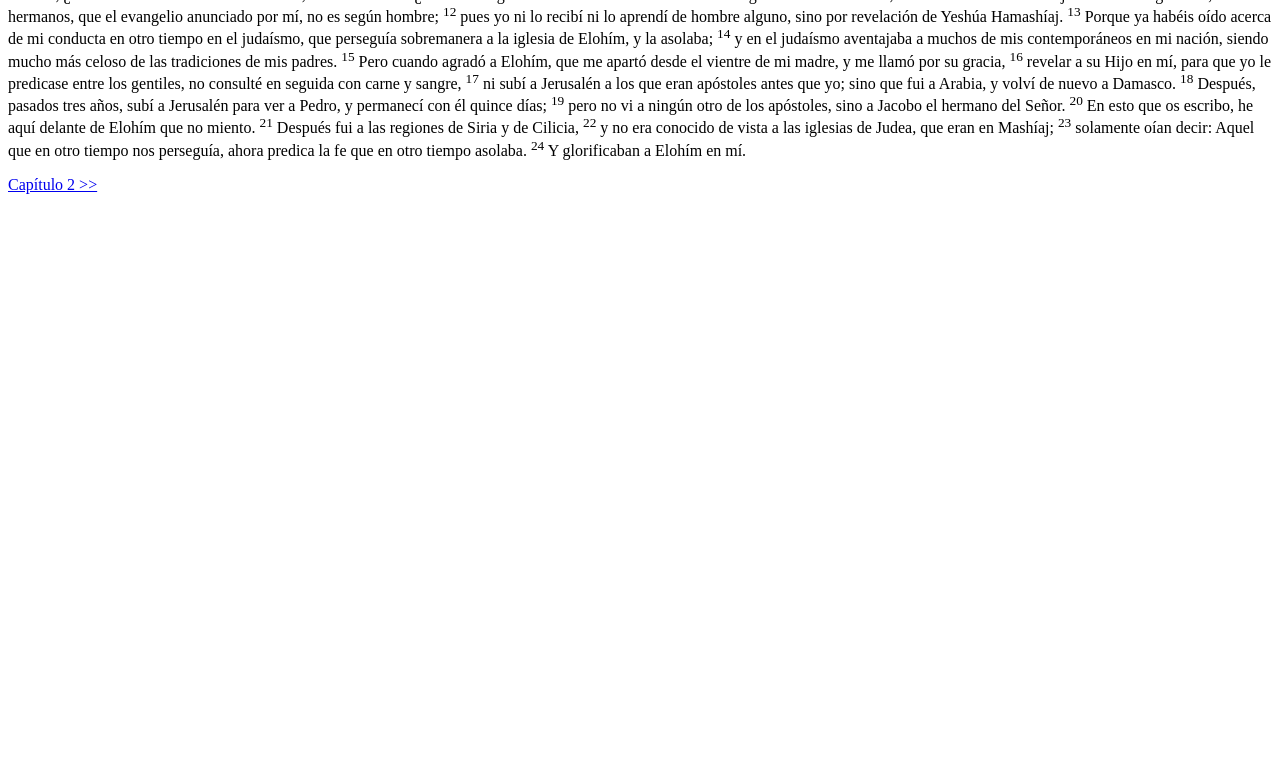
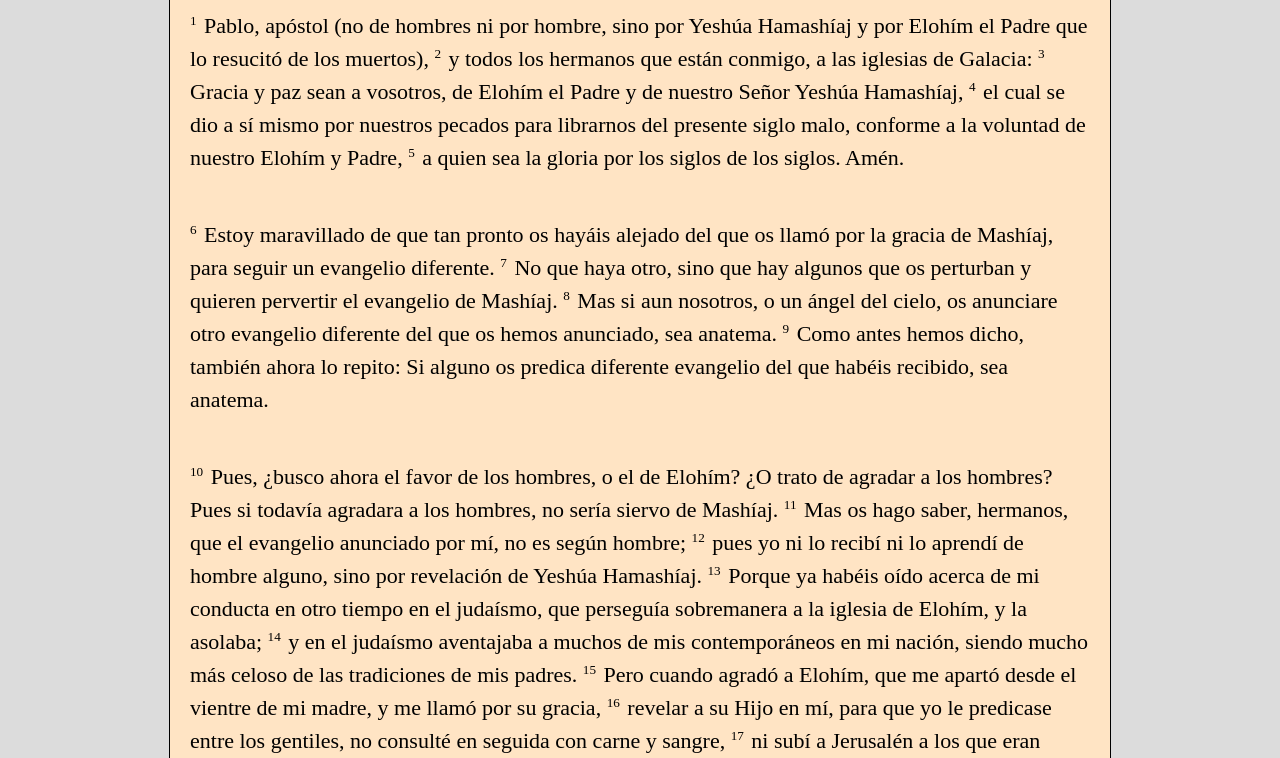
Before and after one commit to eudroa00/galatians, a plain HTML site: page chapters/chap1.html in a window 1280 px wide. Shown: the part 328-1086 px from the top of the page. Before the commit the page ends 800 px from the top, so only its background shows below. Drawn offline with Linux system fonts and the light colour scheme; the site is published under a folder, as on GitHub Pages, so addresses that start at the root find nothing.

Commit message:
pagination fix

```diff
--- a/chapters/chap1.html
+++ b/chapters/chap1.html
@@ -4,9 +4,9 @@
     <meta charset="UTF-8">
     <meta name="viewport" content="width=device-width, initial-scale=1.0">
     <title>Gálatas 1</title>
-    <link rel="stylesheet" href="/styles/layout-styles.css">
-    <link rel="stylesheet" href="/styles/text-styles.css">
-    <link rel="stylesheet" href="/styles/buttons-styles.css">
+    <link rel="stylesheet" href="../styles/layout-styles.css">
+    <link rel="stylesheet" href="../styles/text-styles.css">
+    <link rel="stylesheet" href="../styles/buttons-styles.css">
 </head>
 <body>
 
```
Also changed, not shown: chapters/chap2.html (+3 -3 lines), chapters/chap3.html (+3 -3 lines), chapters/chap4.html (+3 -3 lines), chapters/chap5.html (+3 -3 lines), chapters/chap6.html (+3 -3 lines).
